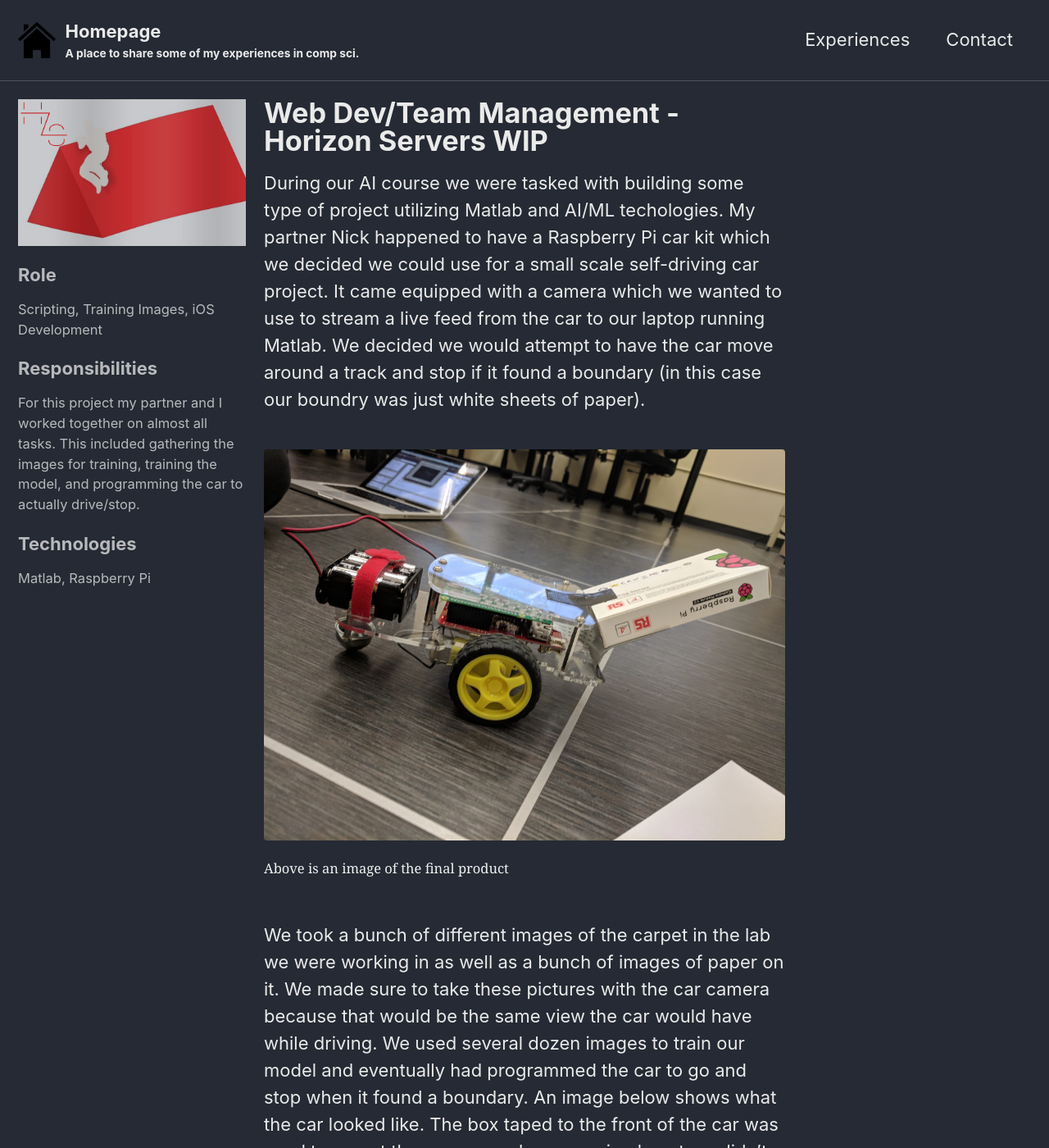
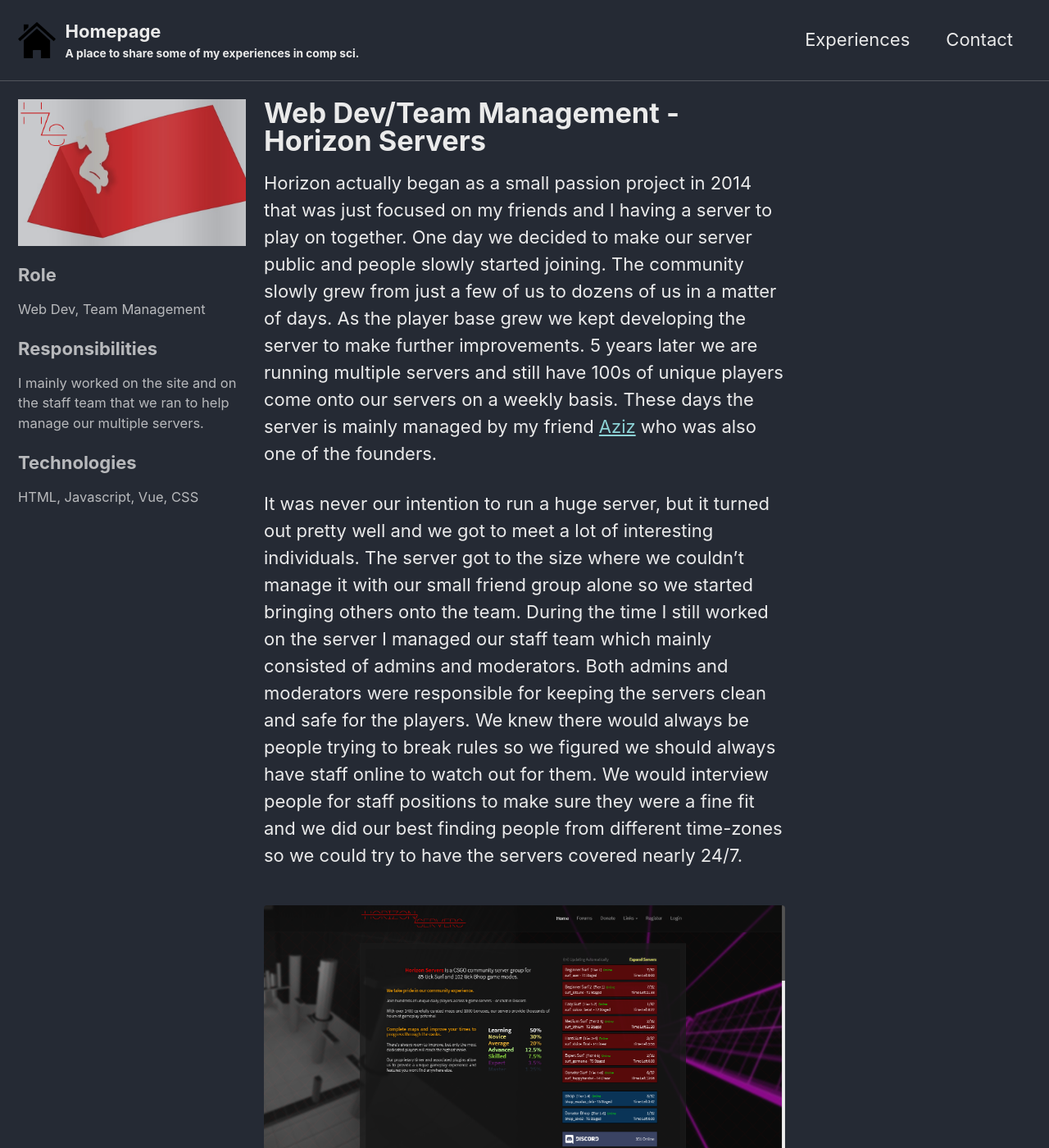
Before and after one commit to WeitlerT/WeitlerT.github.io, a Jekyll site: the page built from _portfolio/horizon-servers.md, in a window 1280 px wide and 1400 px high. Shown: the whole window at 82% size. Built offline with Jekyll 4.4.1, drawn with Linux system fonts in a browser that asks for light colours; cached includes are drawn as plain includes; nearby versions of some CDN libraries; some of the changed text lies outside the part shown.

Commit message:
Added to Horizon entry

```diff
--- a/_portfolio/horizon-servers.md
+++ b/_portfolio/horizon-servers.md
@@ -1,28 +1,33 @@
 ---
-title: "Web Dev/Team Management - Horizon Servers WIP"
-excerpt: "A community I started with one of my best friends. The site was built from scratch, same goes with the forums."
+title: "Web Dev/Team Management - Horizon Servers"
+excerpt: "A CS:GO community I started with one of my best friends. The site was built from scratch, same goes with the forums."
 header:
   image: #Image for the top goes here
-  teaser: /assets/images/surfhorizon.png
+  teaser: /assets/images/Horizon/surfhorizon.png
 sidebar:
   - title: "Role"
-    image: /assets/images/surfhorizon.png
+    image: /assets/images/Horizon/surfhorizon.png
     image_alt: "logo"
-    text: "Scripting, Training Images, iOS Development"
+    text: "Web Dev, Team Management"
   - title: "Responsibilities"
-    text: "For this project my partner and I worked together on almost all tasks. This included gathering the images for training, training the model, and programming the car to actually drive/stop."
+    text: "I mainly worked on the site and on the staff team that we ran to help manage our multiple servers."
   - title: "Technologies"
-    text: "Matlab, Raspberry Pi"
+    text: "HTML, Javascript, Vue, CSS"
 gallery:
-  - url: /assets/images/selfdriving.jpg
-    image_path: /assets/images/selfdriving.jpg
-    alt: "Self Driving"
+  - url: /assets/images/Horizon/h1.png
+    image_path: /assets/images/Horizon/h1.png
+    alt: #"Self Driving"
 ---
 
-During our AI course we were tasked with building some type of project utilizing Matlab and AI/ML techologies. My partner Nick happened to have a Raspberry Pi car kit which we decided we could use for a small scale self-driving car project. It came equipped with a camera which we wanted to use to stream a live feed from the car to our laptop running Matlab. We decided we would attempt to have the car move around a track and stop if it found a boundary (in this case our boundry was just white sheets of paper).
+Horizon actually began as a small passion project in 2014 that was just focused on my friends and I having a server to play on together. One day we decided to make our server public and people slowly started joining. The community slowly grew from just a few of us to dozens of us in a matter of days. As the player base grew we kept developing the server to make further improvements. 5 years later we are running multiple servers and still have 100s of unique players come onto our servers on a weekly basis. These days the server is mainly managed by my friend [Aziz](https://www.linkedin.com/in/abdulaziz-hasanain-b27489104/) who was also one of the founders.
 
-{% include gallery caption="Above is an image of the final product" %}
+It was never our intention to run a huge server, but it turned out pretty well and we got to meet a lot of interesting individuals. The server got to the size where we couldn't manage it with our small friend group alone so we started bringing others onto the team. During the time I still worked on the server I managed our staff team which mainly consisted of admins and moderators. Both admins and moderators were responsible for keeping the servers clean and safe for the players. We knew there would always be people trying to break rules so we figured we should always have staff online to watch out for them. We would interview people for staff positions to make sure they were a fine fit and we did our best finding people from different time-zones so we could try to have the servers covered nearly 24/7.
 
-We took a bunch of different images of the carpet in the lab we were working in as well as a bunch of images of paper on it. We made sure to take these pictures with the car camera because that would be the same view the car would have while driving. We used several dozen images to train our model and eventually had programmed the car to go and stop when it found a boundary. An image below shows what the car looked like. The box taped to the front of the car was used to mount the camera on because simply put we didn't have a huge budget for the project. For more details please check out the video below.
 
-For a link to the full video for this project please click [here](https://www.youtube.com/watch?v=KHnYkcCm28w). All credit for the video goes to my partner, [Nick Crawford](https://www.linkedin.com/in/nickdcrawford/).
+{% include gallery caption="Some images of the latest build of the site" %}
+
+After about a year of using an old forum board, we decided we need to build something better from scratch. Our new site was built utilizing [Vue](https://vuepress.vuejs.org/) and we ended up with a much cleaner overall design. We obviously needed a login system for the forums as well which also had permissions attached to it as we had certain staff discussion threads that we only wanted staff to have access to. We also have section for ban appeals and bug reports that higher staff members could mark as either **Accepted** or **Denied**. There is also pages like the leaderboards that pull from our database and list off the top players. As of now it is only listing around the top 40,000 players because we need to trim off the low percentile players due to storage limitations.
+
+Throughout the years of helping to manage a community I quickly learnt it was nearly impossible to keep everyone happy at once. We would always need to make compromises and we would always have people with differing opinions, which was fine because I think it helped us improve in the end. Eventually I left the team because I had other things to focus on in life, mainly college, however we had enough people on our team to keep the community going strong. The community is still up and running today and you can check out the site below. If you have any more questions about the community or my involvement/development of it please contact me.
+
+You can view the full site here: [https://www.horizonservers.net/](https://www.horizonservers.net/)
```
Also changed, not shown: assets/images/Horizon/h1.png (added), assets/images/Horizon/surfhorizon.png (renamed from assets/images/surfhorizon.png).
